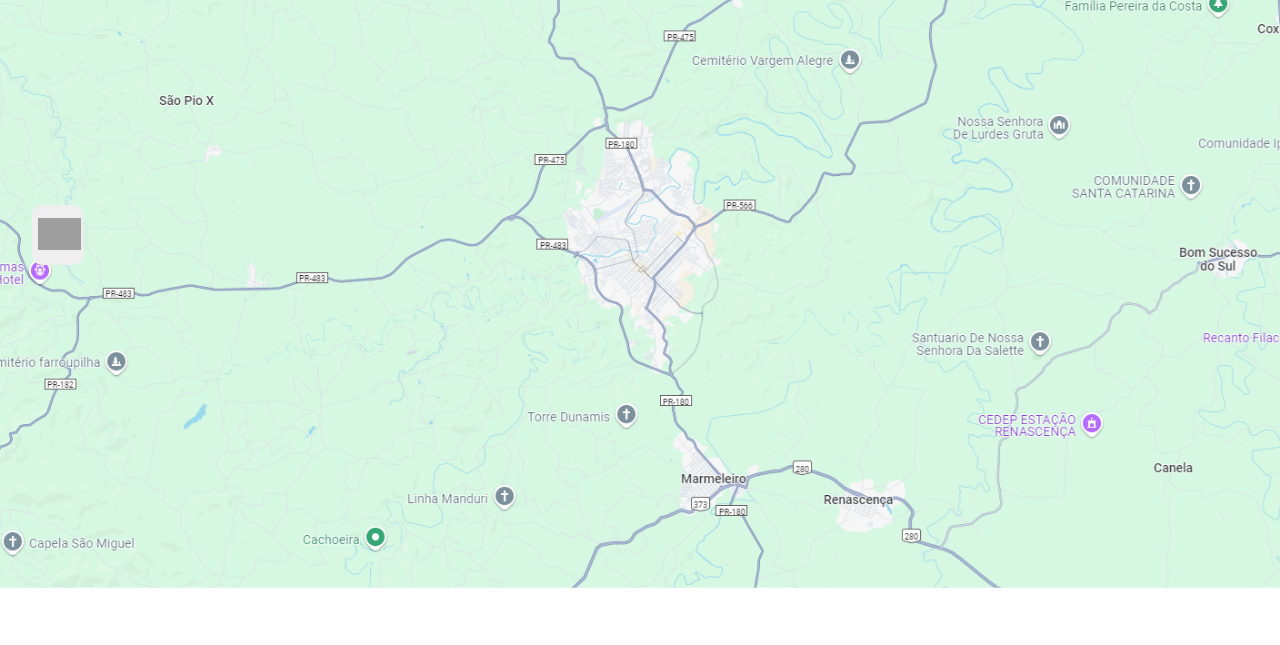
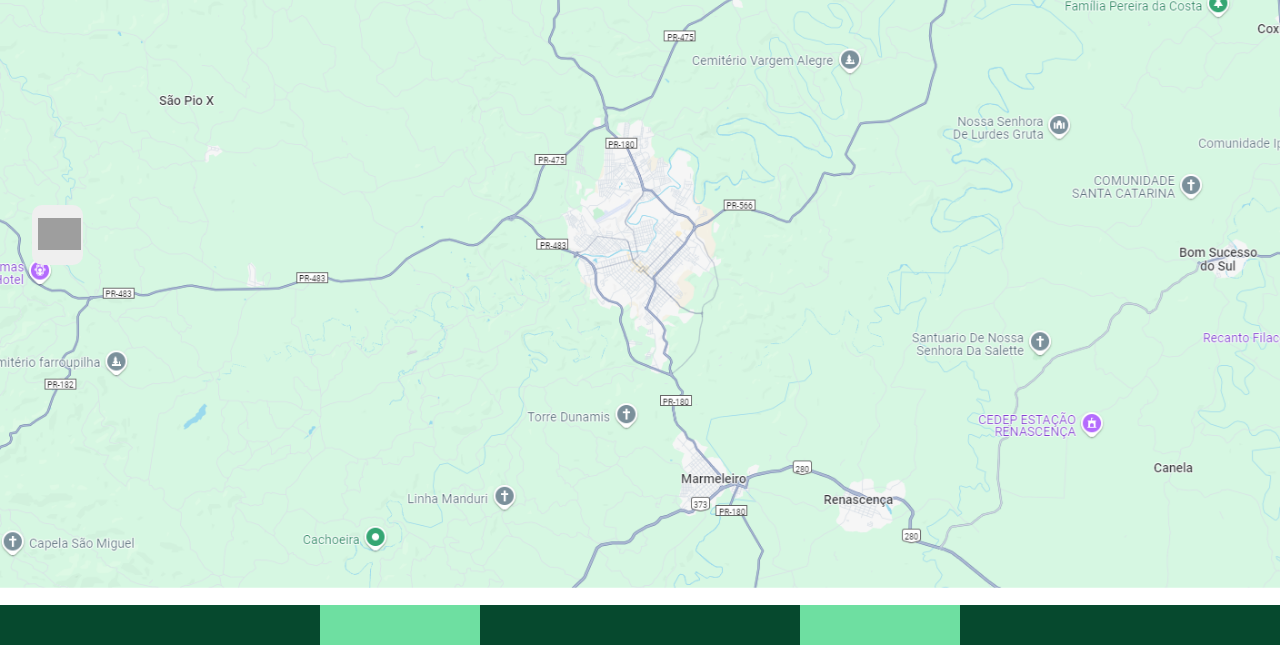
Before and after one commit to ayrtonSmach/EcoPonto, a plain HTML site: page index.html in a window 1280 px wide. Shown: the part 195-840 px from the top of the page. Before the commit the page ends 800 px from the top, so only its background shows below. Drawn offline with Linux system fonts and the light colour scheme; grey boxes are pictures that could not be loaded.

Commit message:
footer.css

```diff
--- a/css/footer.css
+++ b/css/footer.css
@@ -1,3 +1,25 @@
+
+#footer_pc {
+    background-color: rgb(6, 73, 46);
+    display: flex;
+    flex-direction: row;
+    justify-content: space-evenly;
+    height: 5vh;
+    width: 100vw;
+}
+
+#contato {
+    background-color: rgb(110, 223, 161);
+    height: 5vh;
+    width: 20vh;
+}
+
+#informações {
+    background-color: rgb(110, 223, 161);
+    height: 5vh;
+    width: 20vh;
+}
+
 @media (max-width: 480px) {
     #head_icons_mobile {
         display: flex;
--- a/css/header.css
+++ b/css/header.css
@@ -7,6 +7,7 @@ header {
 }
 
 #img_logo img {
+
     height: 100%;
     width: auto;
 }
--- a/index.html
+++ b/index.html
@@ -115,6 +115,12 @@
     </section>
 
     <footer id="footer_pc">
+        <div id="informações">
+            <h6></h6>
+        </div>
+        <div id="contato">
+
+        </div>
     </footer>
 
     <footer id="footer_mobile">
```
